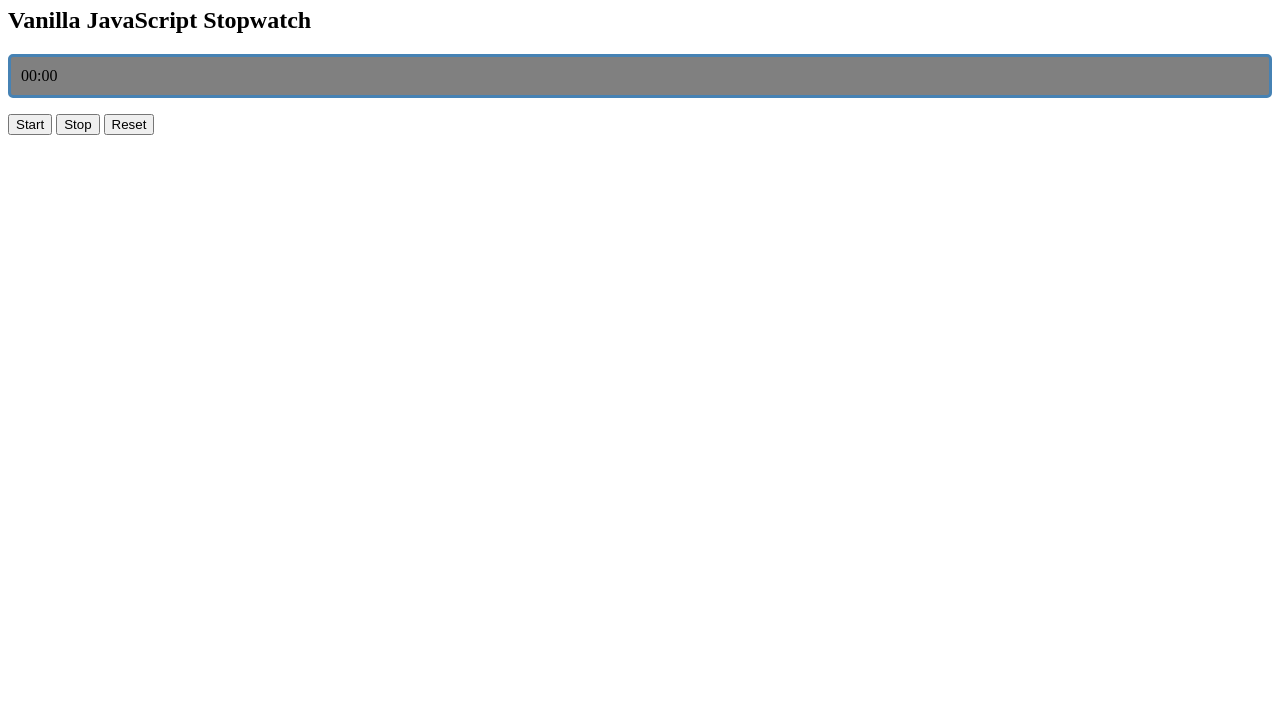
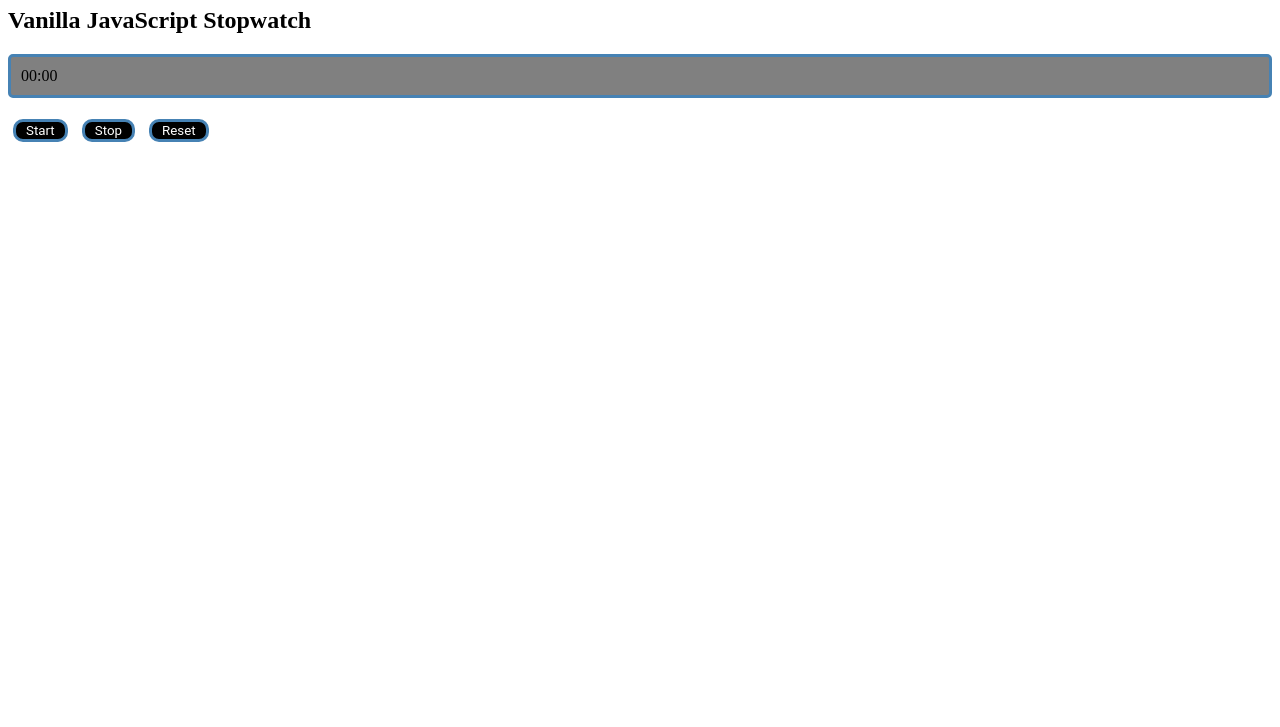
Before and after one commit to nathan416/nathan416.github.io, a plain HTML site: page stopwatch.html in a window 1280 px wide. Shown: the part 73-800 px from the top of the page. Drawn offline with nearby package versions, Linux system fonts and the light colour scheme.

Commit message:
step 6: added button style

```diff
--- a/stopwatch.html
+++ b/stopwatch.html
@@ -50,6 +50,28 @@
             var interval;
 
             $("#timer").addClass("timer-background");
+            $("button").addClass("button-style");
+            $(".button-style").css({
+                "border": "3px solid steelblue",
+                "color": "white",
+                "background-color": "black",
+                "border-radius": "10px",
+                "padding-right": "10px",
+                "padding-left": "10px",
+                "margin": "5px",
+                "font-family": "'Roboto',sans-serif"
+            });
+            $(".button-style").mouseenter(function() {
+                $(this).css({
+                "background-color": "darkgrey",
+                });
+            });
+            $(".button-style").mouseleave(function() {
+                $(this).css({
+                "background-color": "black",
+                });
+            });
+            //can't use the :hover css in jquery without events
 
             $buttonStart.click(function () {
                 clearInterval(interval);
```
